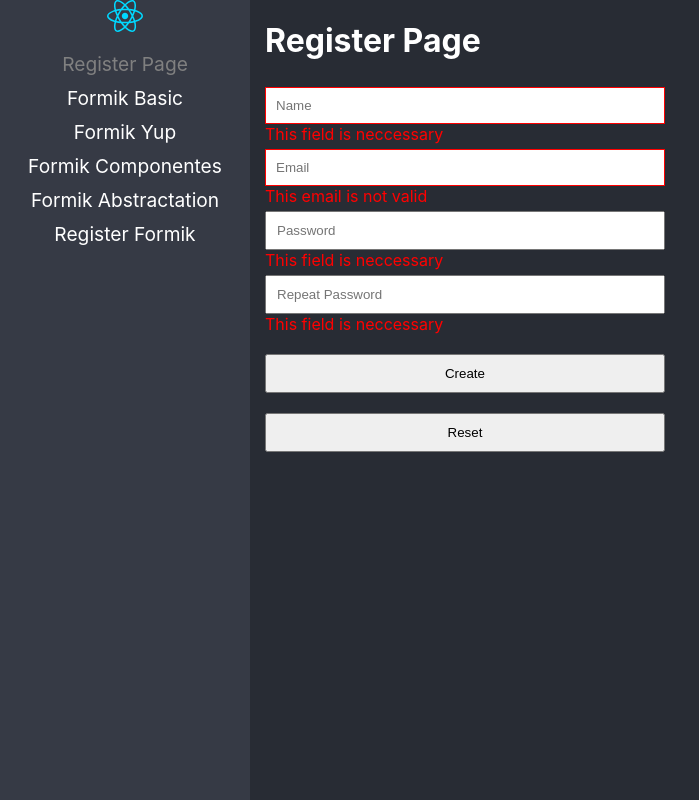
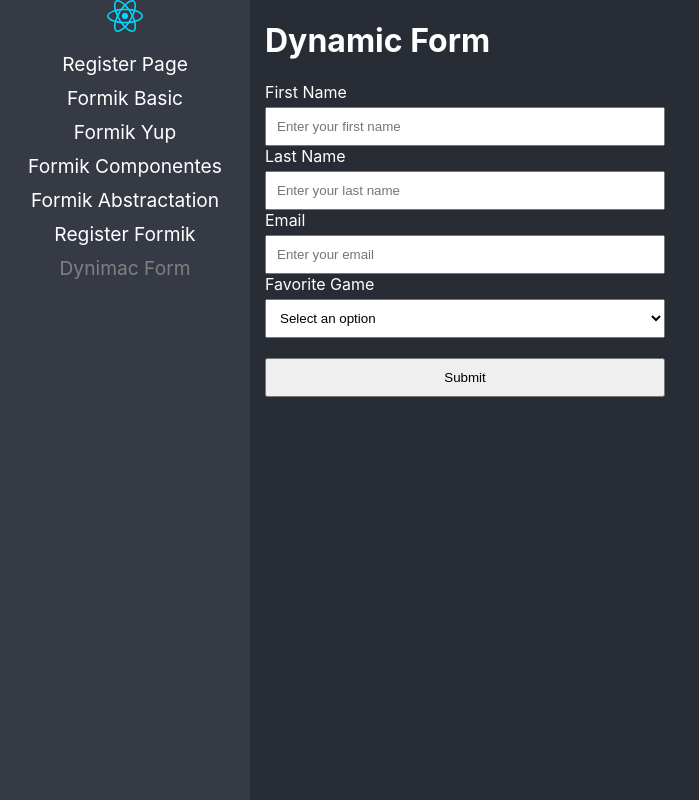
Before and after one commit to lpeter-sal/react-adv, a React (Vite) app: page /dynamic-form in a window 1280 px wide. Before the commit this address led to /register. Shown: the whole page, without its empty margins (0-699 px from the left). Built offline with nearby package versions, Linux system fonts and the light colour scheme.

Commit message:
Dynamics forms

```diff
--- /dev/null
+++ b/src/03-forms/data/custom-form.json
@@ -0,0 +1,75 @@
+[
+    {
+        "type": "input",
+        "name": "firstName",
+        "placeholder": "Enter your first name",
+        "label": "First Name",
+        "value": "",
+        "validations": [
+            {
+                "type": "required",
+                "message": "First name is required"
+            },
+            {
+                "type": "minLength",
+                "value": 5,
+                "message": "First name must be at least 3 characters long"
+            }
+        ]
+    },
+    {
+        "type": "input",
+        "name": "lastName",
+        "placeholder": "Enter your last name",
+        "label": "Last Name",
+        "value": "",
+        "validations": [
+            {
+                "type": "required",
+                "message": "Last name is required"
+            },
+            {
+                "type": "minLength",
+                "value": 5,
+                "message": "Last name must be at least 3 characters long"
+            }
+        ]
+    },
+    {
+        "type": "email",
+        "name": "email",
+        "placeholder": "Enter your email",
+        "label": "Email",
+        "value": "",
+        "validations": [
+            {
+                "type": "required",
+                "message": "Email is required"
+            },
+            {
+                "type": "email",
+                "message": "Email is invalid"
+            }
+        ]
+    },
+    {
+        "type": "select",
+        "name": "favoriteGame",
+        "placeholder": "Enter your favorite game",
+        "label": "Favorite Game",
+        "value": "",
+        "options": [
+            { "id": "1", "label": "Super Mario Bros" },
+            { "id": "2", "label": "The Legend of Zelda" },
+            { "id": "3", "label": "Metroid" },
+            { "id": "4", "label": "Kirby's Adventure" }
+        ],
+        "validations": [
+            {
+                "type": "required",
+                "message": "This field is required"
+            }
+        ]
+    }
+
+]
--- /dev/null
+++ b/src/03-forms/pages/DynamicForm.tsx
@@ -0,0 +1,96 @@
+import { Formik, Form } from 'formik';
+import * as Yup from 'yup';
+import { MySelect, MyTextInput } from '../components';
+import formJson from '../data/custom-form.json';
+
+
+console.log(formJson)
+
+const initialValues: {[key: string]: any} = {}
+const requireFields: {[key: string]: any} = {}
+
+for (const input of formJson) {
+  initialValues[input.name] = input.value;
+
+  if( !input.validations ) continue;
+
+  let schema = Yup.string()
+
+  for (const rule of input.validations) {
+    if (rule.type === 'required') {
+      schema = schema.required('This field is required');
+    }
+
+    if( rule.type === 'minLength') {
+      schema = schema.min( (rule as any ).value, `Min length is ${ (rule as any ).value } characters`)
+    // ... add more rules here
+    }
+
+    if( rule.type === 'email') {
+      schema = schema.email('Invalid email address')
+    }
+  }
+
+  requireFields[input.name] = schema;
+}
+
+export const DynamicForm = () => {
+
+  const validationSchema= Yup.object({ ...requireFields })
+
+
+  return (
+    <div>
+        <h1> Dynamic Form </h1>
+
+        <Formik
+          initialValues={ initialValues }
+          validationSchema={ validationSchema }
+          onSubmit={(values) => {
+            console.log(values)
+          }}
+        >
+          {(formik) => (
+              <Form noValidate>
+                  { formJson.map( ({type, name, placeholder, label, options}) => {
+
+                      if ( type === 'input' || type === 'password' || type === 'email' ) {
+                          return <MyTextInput
+                                    key={ name }
+                                    type={(type as any )}
+                                    id={ name }
+                                    name={ name }
+                                    placeholder={ placeholder }
+                                    label={ label }
+                                />
+                      } else if ( type === 'select') {
+                          return <MySelect
+                                    key={ name }
+                                    id={ name }
+                                    name={ name }
+                                    label={ label }
+                                  >
+                                    <option value=''>Select an option</option>
+                                    {
+                                      options?.map( ({ id, label }) => (
+                                        <option key={ id } value={ id }> { label } </option>
+                                      ))
+                                    }
+
+                                  </MySelect>
+                      }
+
+                  } ) }
+
+
+                  <button type='submit'>Submit</button>
+              </Form>
+
+            )
+          }
+        </Formik>
+
+
+    </div>
+  )
+}
--- a/src/03-forms/pages/index.ts
+++ b/src/03-forms/pages/index.ts
@@ -1,4 +1,4 @@
-
+export { DynamicForm } from "./DynamicForm";
 export { FormikAbstractation } from "./FormikAbstractation";
 export { FormikBasicPage } from "./FormikBasicPage";
 export { FormikComponents } from "./FormikComponents";
--- a/src/routes/Navigation.tsx
+++ b/src/routes/Navigation.tsx
@@ -1,5 +1,5 @@
 import { BrowserRouter, Routes, Route, NavLink, Navigate } from "react-router-dom";
-import { FormikAbstractation, FormikBasicPage, FormikComponents, FormikYupPage,RegisterFormikPage,RegisterPage } from "../03-forms/pages";
+import { DynamicForm, FormikAbstractation, FormikBasicPage, FormikComponents, FormikYupPage,RegisterFormikPage,RegisterPage } from "../03-forms/pages";
 
 
 import logo from "../assets/react.svg";
@@ -30,6 +30,9 @@ export default function Navigation() {
                 <li>
                     <NavLink to="/formik-register" className={ ({isActive}) => isActive ? 'nav-active' : ''} > Register Formik</NavLink>
                 </li>
+                <li>
+                    <NavLink to="/dynamic-form" className={ ({isActive}) => isActive ? 'nav-active' : ''} > Dynimac Form </NavLink>
+                </li>
                 </ul>
             </nav>
 
@@ -41,7 +44,7 @@ export default function Navigation() {
                 <Route path="formik-register" element={ <RegisterFormikPage /> } />
                 <Route path="formik-yup" element={ <FormikYupPage /> } />
                 <Route path="register" element={ <RegisterPage />} />
-
+                <Route path="dynamic-form" element={ <DynamicForm />} />
 
                 <Route path="/*" element={ <Navigate to='/register' replace /> } />
             </Routes>
```
